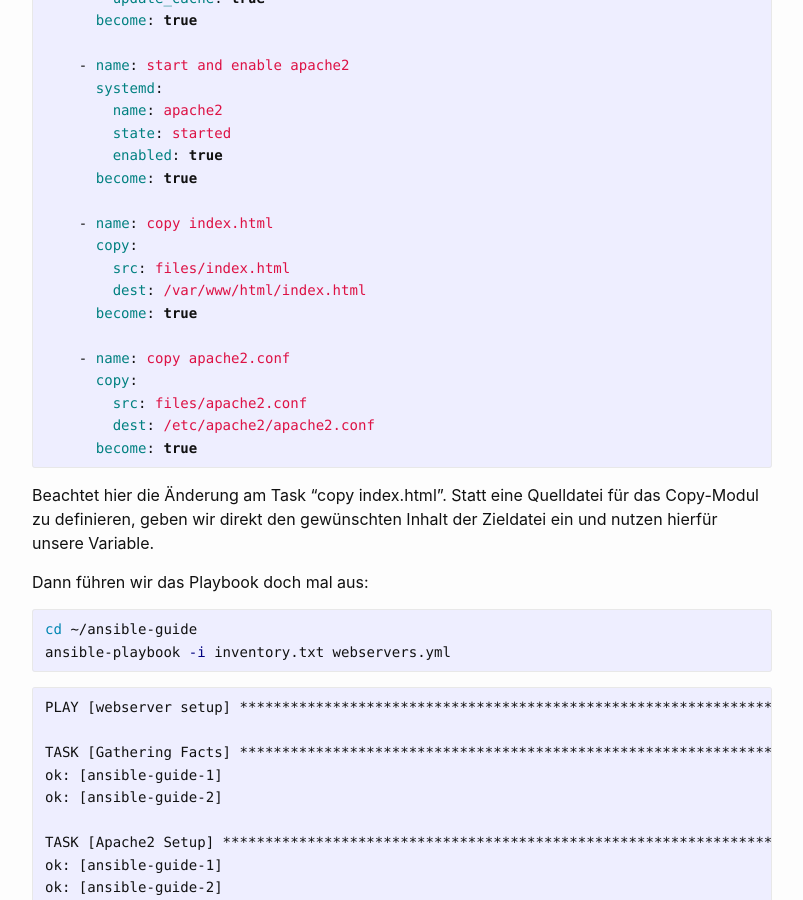
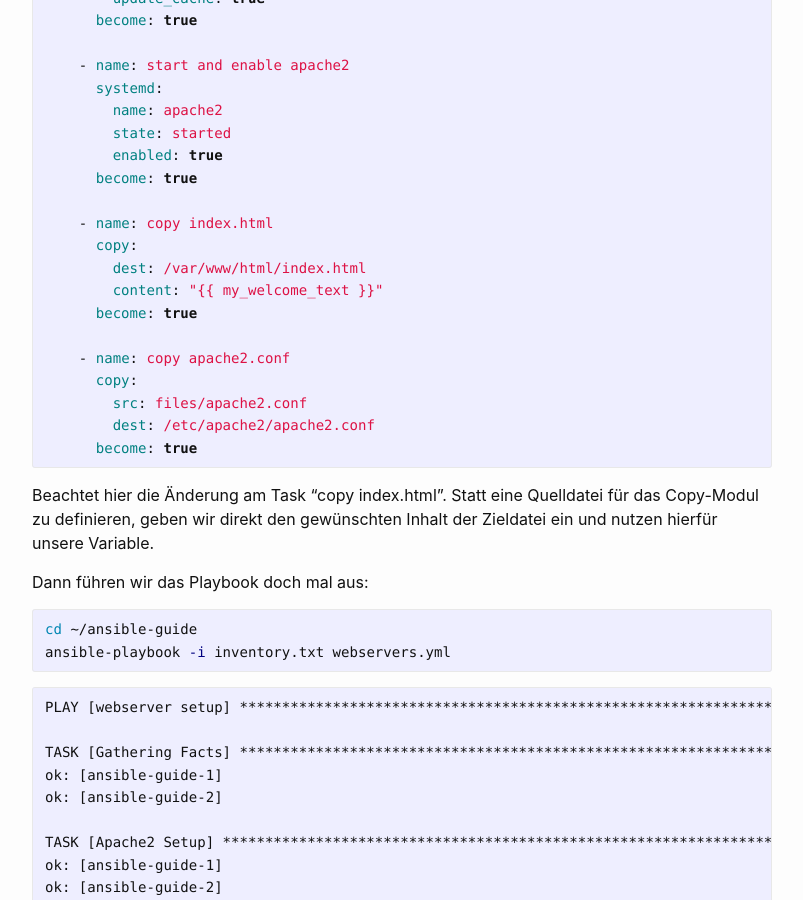
Before and after one commit to dermow/staging, a Jekyll site: the page built from _posts/2021-02-20-ansible-guide-5.markdown, in a window 1280 px wide and 900 px high, scrolled down 4483 px. Shown: the whole window, without its empty margins (238-1041 px from the left). Built offline with Jekyll 4.4.1, drawn with Linux system fonts in a browser that asks for light colours; comment, search, counter and statistics services are not loaded.

Commit message:
Update 2021-02-20-ansible-guide-5.markdown

```diff
--- a/_posts/2021-02-20-ansible-guide-5.markdown
+++ b/_posts/2021-02-20-ansible-guide-5.markdown
@@ -181,8 +181,8 @@ Um das nun zu testen, müssen wir noch eine kleine Anpassung an unserem Webserve
 
     - name: copy index.html
       copy:
-        src: files/index.html
         dest: /var/www/html/index.html
+        content: {% raw %}"{{ my_welcome_text }}"{% endraw %}
       become: true
 
     - name: copy apache2.conf
```
